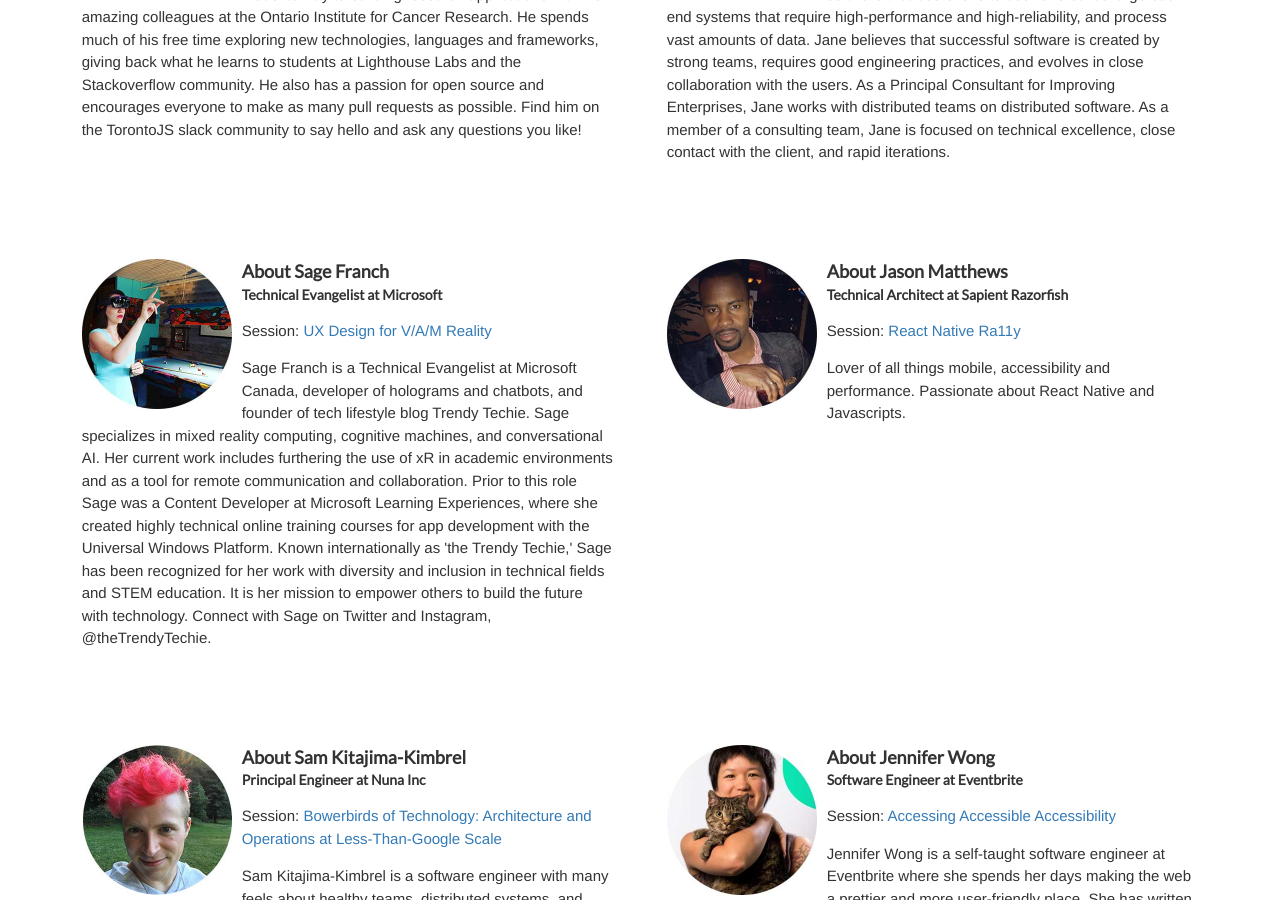
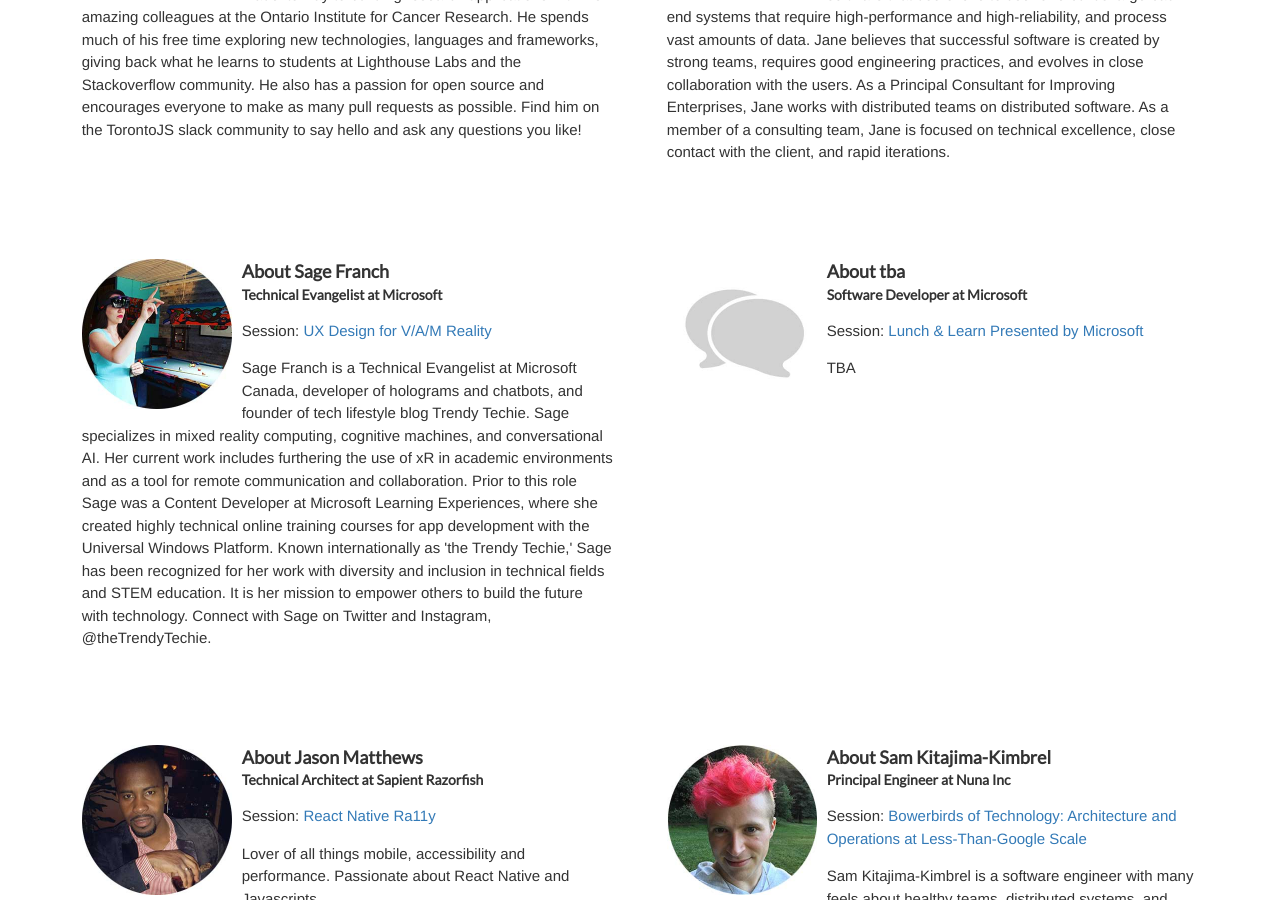
Before and after one commit to fullstackto/fsto2017, a Jekyll site: the page built from speakers/index.html, in a window 1280 px wide and 900 px high, scrolled down 1578 px. Built offline with Jekyll 4.4.1, drawn with Linux system fonts in a browser that asks for light colours; some of the changed text lies outside the part shown.

Commit message:
Microsoft

```diff
--- a/_data/fsto.json
+++ b/_data/fsto.json
@@ -81,6 +81,19 @@
         "room" : "200C",
         "klass": "ux"
       }
+    ],
+    "12:30-1:00" : [
+      {
+        "key" : "tba",
+        "title": "Lunch & Learn Presented by Microsoft",
+        "speaker": "tba",
+        "keywords" : "TBA",
+        "about" : "<p>TBA</p>",
+        "bio" : "<p>TBA</p>",
+        "role": "Software Developer at Microsoft",
+        "room" : "206AB",
+        "klass": "full"
+      },
     ],
     "1:00-1:45" : [
       {
@@ -328,6 +341,19 @@
         "klass": "iot"
       }
     ],
+    "12:30-1:00" : [
+      {
+        "key" : "tba",
+        "title": "Lunch & Learn Presented by Microsoft",
+        "speaker": "tba",
+        "keywords" : "TBA",
+        "about" : "<p>TBA</p>",
+        "bio" : "<p>TBA</p>",
+        "role": "Software Developer at Microsoft",
+        "room" : "206CD",
+        "klass": "full"
+      },
+    ],
     "1:00-1:45" : [
       {
         "key" : "robyn",
--- a/_includes/footer.html
+++ b/_includes/footer.html
@@ -12,6 +12,12 @@
 		<div class="row">
       <div class="col-xs-12">
         <h3>Sponsors</h3>
+        <div class="sponsor">
+					<p class="rank">Contributor Sponsor</p>
+					<div class="sponsor-img">
+						<a href="#" target=""><img src="/images/speakers/microsoft.jpg" class="img-responsive" alt="Microsoft"></a>
+					</div>
+				</div>
   			<div class="sponsor">
   				<p class="rank">Exhibitor</p>
   				<div class="sponsor-img">
```
Also changed, not shown: index.html (+15 -3 lines), sessions/index.html (+15 -0 lines).
